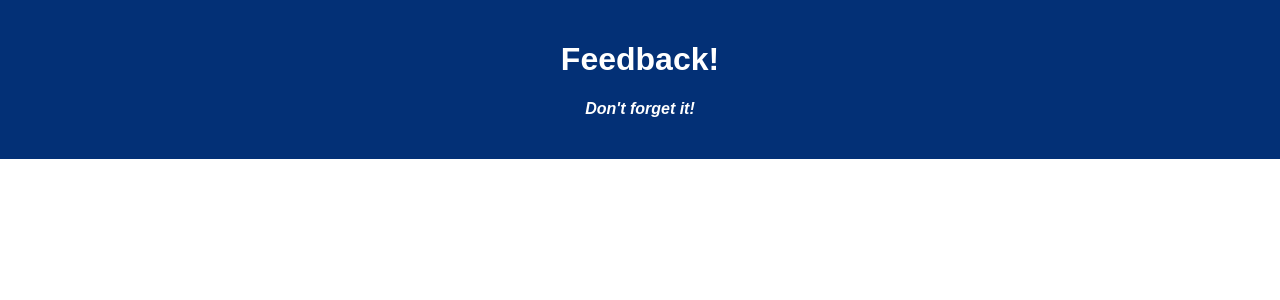
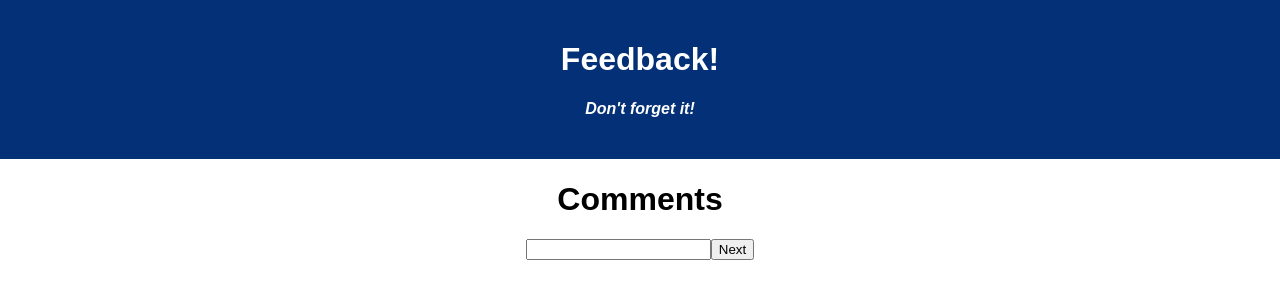
Before and after one commit to driftpvp/weekend-redux-feedback-loop, a React (Create React App) app: page /Comments in a window 1280 px wide. Shown: the top 300 px of the page. Built offline with nearby package versions, Linux system fonts and the light colour scheme.

Commit message:
comments finished, added review folder

```diff
--- a/src/components/App/App.jsx
+++ b/src/components/App/App.jsx
@@ -7,6 +7,7 @@ import { BrowserRouter as Router, Route, Link  } from 'react-router-dom';
 import FeelingToday from '../FeelingToday/FeelingToday';
 import Understanding from '../Understanding/Understanding';
 import Supported from '../Supported/Supported';
+import Comments from '../Comments/Comments';
 
 function App() {
 
@@ -22,6 +23,7 @@ function App() {
             <Route exact path= "/" component={FeelingToday} />
             <Route exact path= "/Understanding" component={Understanding} />
             <Route exact path= "/Supported" component={Supported} />
+            <Route exact path= "/Comments" component={Comments} />
         </div>
 
       </div>
--- a/src/components/Comments/Comments.jsx
+++ b/src/components/Comments/Comments.jsx
@@ -0,0 +1,27 @@
+import React from "react";
+import { useDispatch, useSelector } from 'react-redux';
+import { useHistory } from "react-router-dom/cjs/react-router-dom.min";
+
+function Comments() {
+    const comments = useSelector(store => store.Comments);
+
+    const dispatch = useDispatch();
+
+    const history = useHistory();
+
+    const addComment = (event) => {
+        event.preventDefault()
+        dispatch({type: 'ADD_COMMENT', payload: event.target.value})
+    }
+
+    return (
+        <div>
+            <h1>Comments</h1>
+            <input type="text" name="feeling"
+            value={comments} onChange={addComment} />
+            <button onClick={()=> history.push("/Review")}>Next</button>
+        </div>
+    )
+}
+
+export default Comments
--- a/src/index.js
+++ b/src/index.js
@@ -13,32 +13,42 @@ import logger from 'redux-logger';
 
 
 //reducers
-const scaleCount = (state = 0 , action) => {
+const scaleCount = (state = 1 , action) => {
     console.log('reducer is go');
     if (action.type === 'ADD_SCALE') {
         return action.payload;
     }else if (action.type === "CLEAR") {
-        return 0;
+        return 1;
     }
     return state;
 };
 
-const Understanding = (state = 0 , action) => {
+const Understanding = (state = 1 , action) => {
     console.log('Understanding reducer is go');
     if (action.type === 'ADD_UNDERSTANDING') {
         return action.payload;
     }else if (action.type === "CLEAR") {
-        return 0;
+        return 1;
     }
     return state;
 };
 
-const Supported = (state = 0 , action) => {
+const Supported = (state = 1 , action) => {
     console.log('Support reducer is go');
     if (action.type === 'ADD_SUPPORT') {
         return action.payload;
     }else if (action.type === "CLEAR") {
-        return 0;
+        return 1;
+    }
+    return state;
+};
+
+const Comments = (state = "" , action) => {
+    console.log('Comment reducer is go');
+    if (action.type === 'ADD_COMMENT') {
+        return action.payload;
+    }else if (action.type === "CLEAR") {
+        return "";
     }
     return state;
 };
@@ -48,7 +58,8 @@ const storeInstance = createStore (
     combineReducers({
         scaleCount,
         Understanding,
-        Supported
+        Supported,
+        Comments
     }),
     applyMiddleware(logger)
 );
```
Also changed, not shown: src/components/Review/Review.jsx (added).
